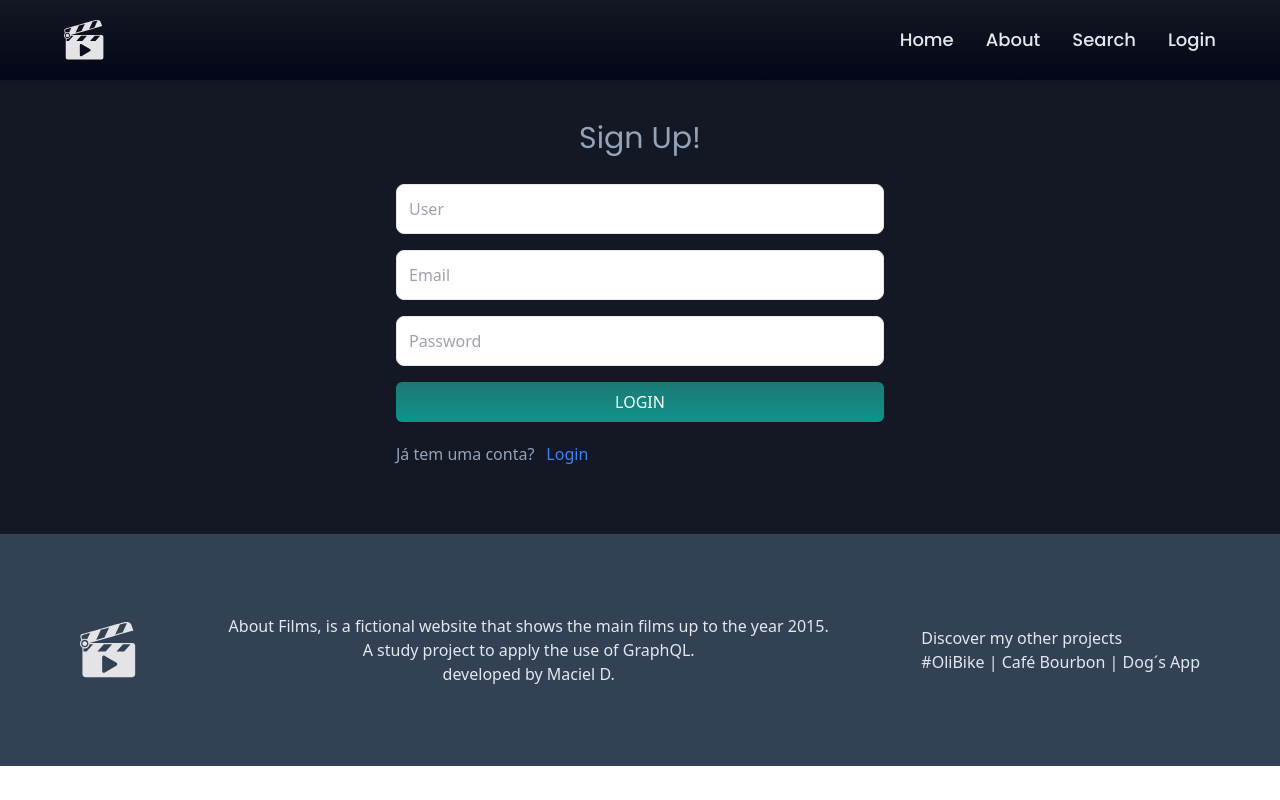
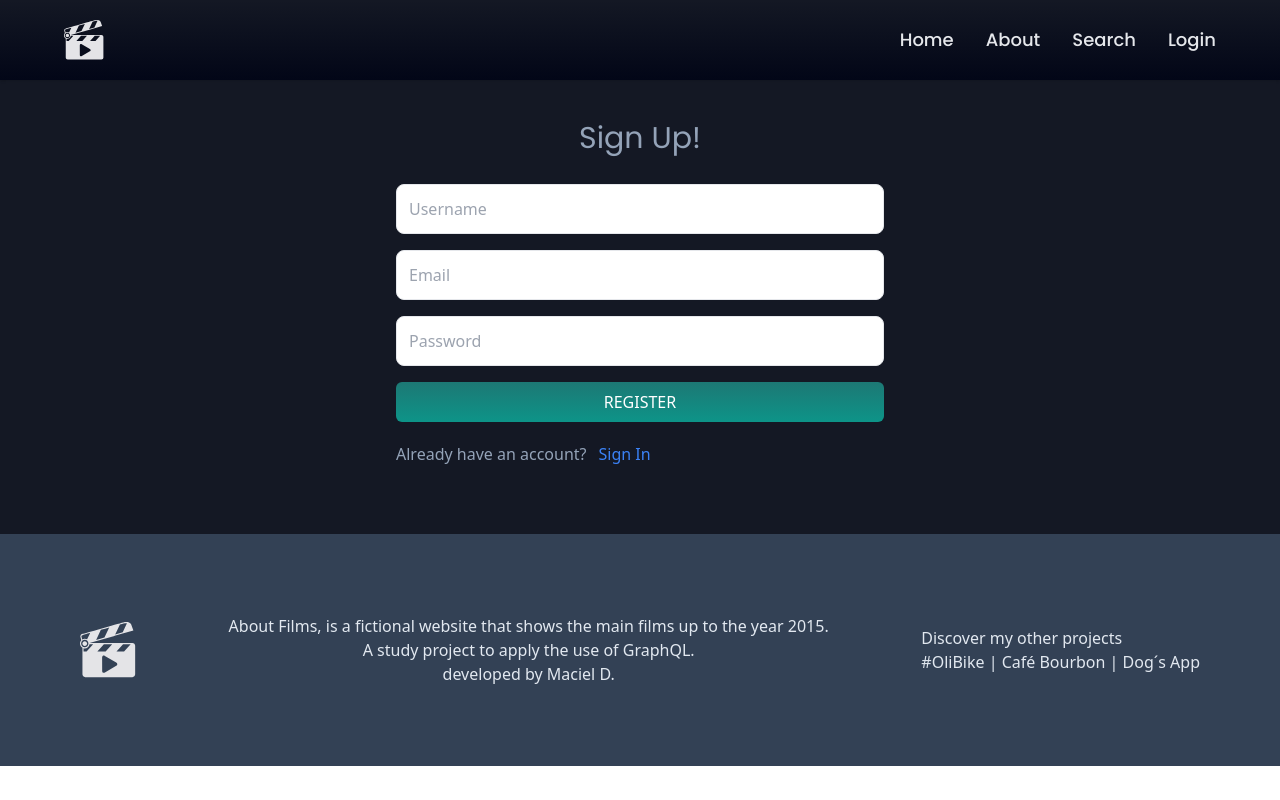
Before and after one commit to MacielDouglas/AboutMovie_GraphQL_Mongo, a React (Vite) app in the folder client/: page /sign-up in a window 1280 px wide. Built offline with nearby package versions, Linux system fonts and the light colour scheme.

Commit message:
implementado client, adicionar novo usuário

```diff
--- a/client/src/pages/Login.jsx
+++ b/client/src/pages/Login.jsx
@@ -55,7 +55,7 @@ export default function Login() {
       </form>
       {error && <p className="text-red-500 mt-5">{error.message}</p>}
       <div className="flex gap-3 mt-8 text-slate-400">
-        <p>Ainda não tem uma conta?</p>
+        <p>Don`t have an account? </p>
         <Link to={"/sign-up"}>
           <span className="text-blue-500">Sign Up</span>
         </Link>
--- a/client/src/pages/SignUp.jsx
+++ b/client/src/pages/SignUp.jsx
@@ -1,44 +1,76 @@
-import { Link } from "react-router-dom";
+import { useMutation } from "@apollo/client";
+import { useState } from "react";
+import { Link, useNavigate } from "react-router-dom";
+import { NEW_USER } from "../graphql/mutation/user.mutation";
 
 export default function SignUp() {
+  const [user, setUser] = useState({
+    username: "",
+    email: "",
+    password: "",
+  });
+  const [newUser, { loading, error }] = useMutation(NEW_USER);
+  const navigate = useNavigate();
+
+  const handleChange = (e) => {
+    setUser({ ...user, [e.target.id]: e.target.value.trim() });
+  };
+
+  const handleSubmit = async (e) => {
+    e.preventDefault();
+    try {
+      await newUser({
+        variables: user,
+      });
+      setUser("");
+      navigate("/login");
+    } catch (error) {
+      throw new Error(error.message);
+    }
+  };
+
   return (
     <div className="p-3 mb-6 max-w-lg mx-auto">
       <h1 className="text-3xl text-center font-poppins my-7 text-slate-400">
         Sign Up!
       </h1>
-      <form className="flex flex-col gap-4">
+      <form className="flex flex-col gap-4" onSubmit={handleSubmit}>
         <input
           type="text"
-          placeholder="User"
+          placeholder="Username"
           className="border p-3 rounded-lg"
           id="username"
+          onChange={handleChange}
         />
         <input
           type="email"
           placeholder="Email"
           className="border p-3 rounded-lg"
           id="email"
+          onChange={handleChange}
         />
         <input
           type="password"
           placeholder="Password"
           className="border p-3 rounded-lg"
           id="password"
+          onChange={handleChange}
         />
         <button
-          //   disabled={loading}
+          disabled={loading}
+          type="submit"
           className="w-full uppercase bg-gradient-to-t from-teal-600 to-button_one text-white py-2 px-4 rounded-md hover:bg-gradient-to-t hover:from-button_one hover:to-teal-600"
         >
-          {/* {loading ? "Enviando..." : "Entrar"} */}login
+          {loading ? "Sending..." : "register"}
         </button>
       </form>
       <div className="flex gap-3 mt-5 text-slate-400">
-        <p>Já tem uma conta?</p>
+        <p>Already have an account? </p>
         <Link to={"/login"}>
-          <span className="text-blue-500">Login</span>
+          <span className="text-blue-500">Sign In</span>
         </Link>
       </div>
-      {/* {error && <p className="text-red-500 mt-5">{error}</p>} */}
+      {error && <p className="text-red-500 mt-5">{error}</p>}
     </div>
   );
 }
```
